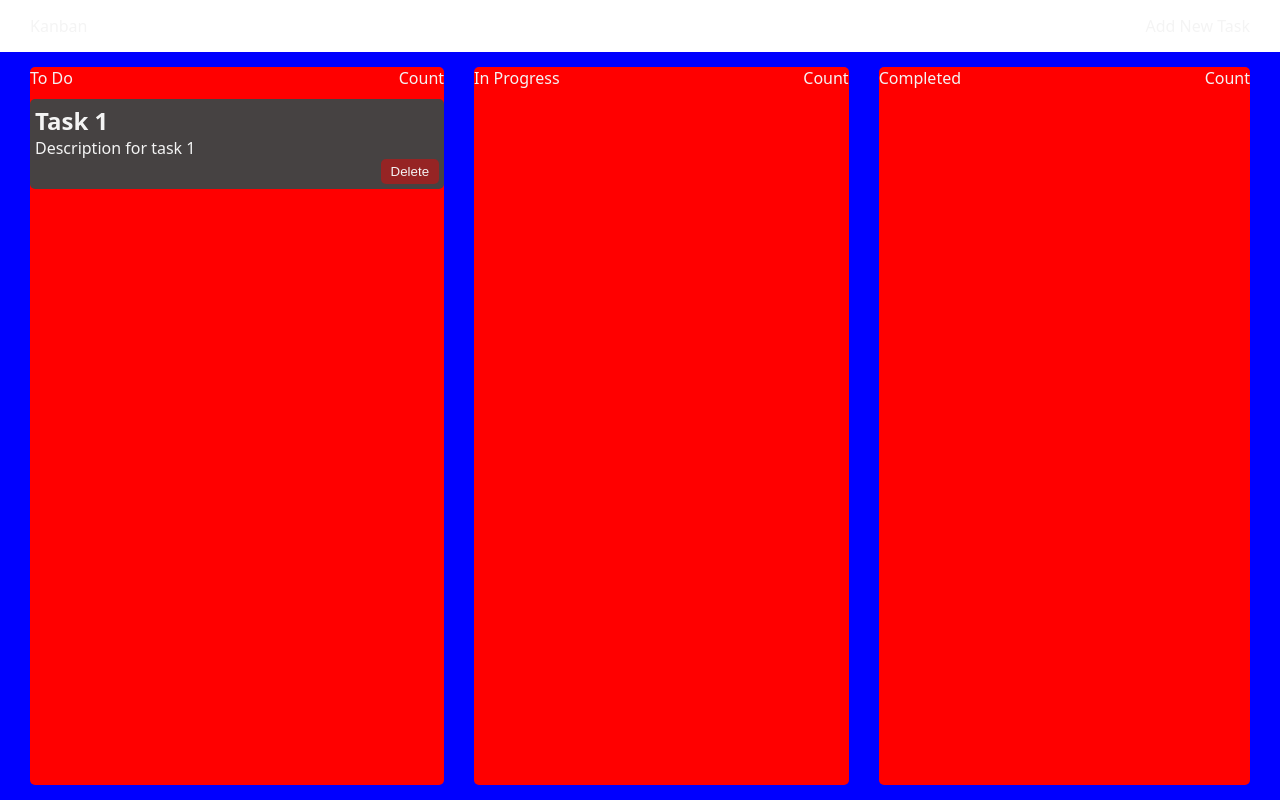
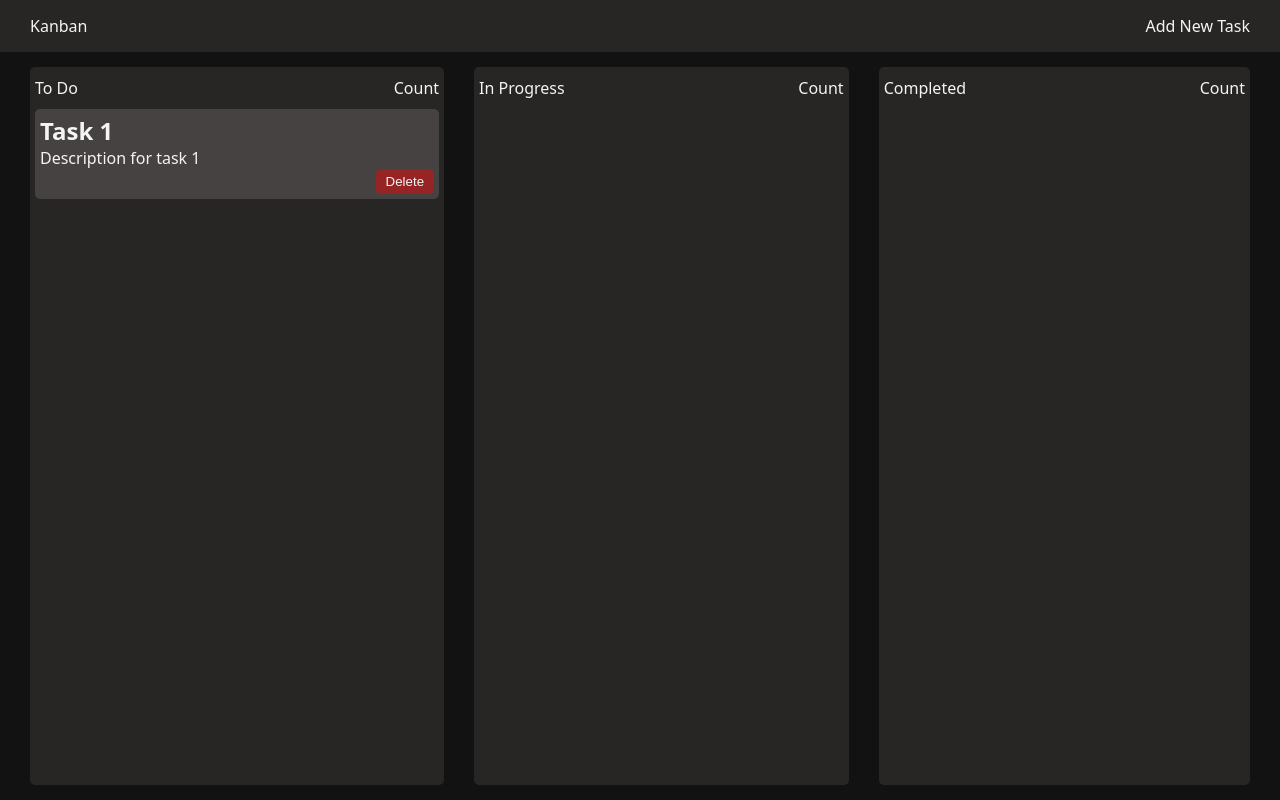
Before and after one commit to Abbas7120/KanbanBoard, a plain HTML site: page index.html in a window 1280 px wide. Drawn offline with Linux system fonts and the light colour scheme.

Commit message:
kanban board col styling

```diff
--- a/style.css
+++ b/style.css
@@ -4,7 +4,8 @@
     box-sizing: border-box;
 }
 :root{
-    --bg-color:white;
+    --bg-color:rgb(40, 37, 37);
+    --bg-primary-color:rgb(19, 18, 18);
     --primary-text-color:#f4f4f4;
     --bg-task-color:rgb(70, 66, 66);
     --bg-btn-color:rgb(104, 100, 100);
@@ -55,7 +56,7 @@ nav button{
     outline:none;
     cursor:pointer;
     color:var(--primary-text-color);
-    padding:var(--padding-m) var(--padding-l);
+    padding:var(--padding-m) ;
     border-radius:var(--border-radius-m);
 }
 
@@ -64,19 +65,26 @@ section {
     display:flex;
     flex-grow:1;
     justify-content: space-between;
-    background-color: blue;
+    background-color: var(--bg-primary-color);
     gap: var(--padding-xxl);
 
 
 }
 
 section .task-column{
-    background-color: red;
+    background-color: var(--bg-color);
 flex-grow:1;
 display: flex;
 flex-direction: column;
+    padding: var(--padding-m) var(--padding-s);
 gap: var(--padding-m);
 border-radius: var(--border-radius-m);
+}
+
+section .task-column.hover-over{
+    border:2px dashed white;
+    scale:1.02;
+
 }
 
 section .task-column .heading{
@@ -89,10 +97,11 @@ section .task-column .heading{
 
 section .task-column  .task{
    background-color: var(--bg-task-color);
-    padding: var(--padding-m);
+    padding: var(--padding-m) var(--padding-l);
     border-radius: var(--border-radius-m);
     display: flex;
     flex-direction: column;
+    cursor:grab;
     padding: var(--padding-s);
 }
 
```
